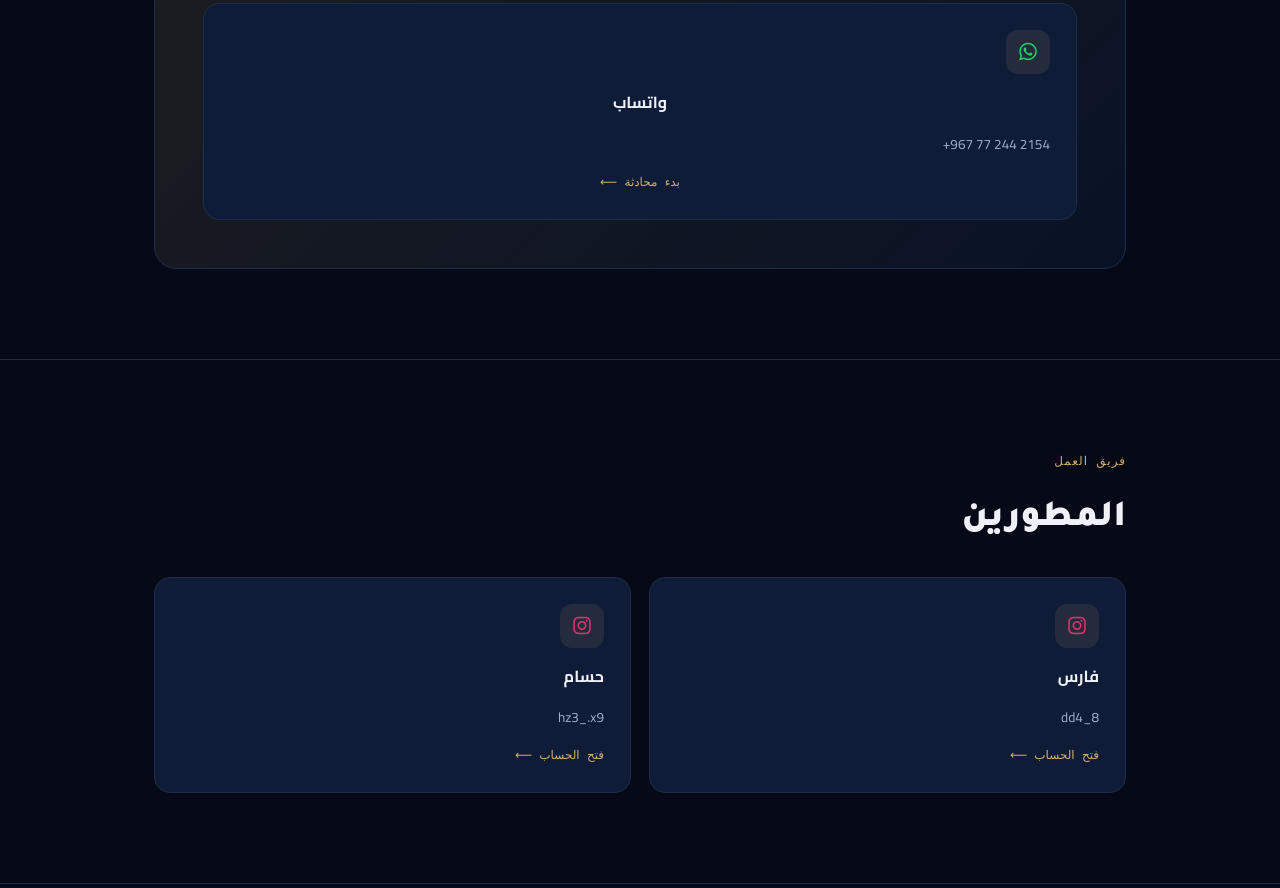
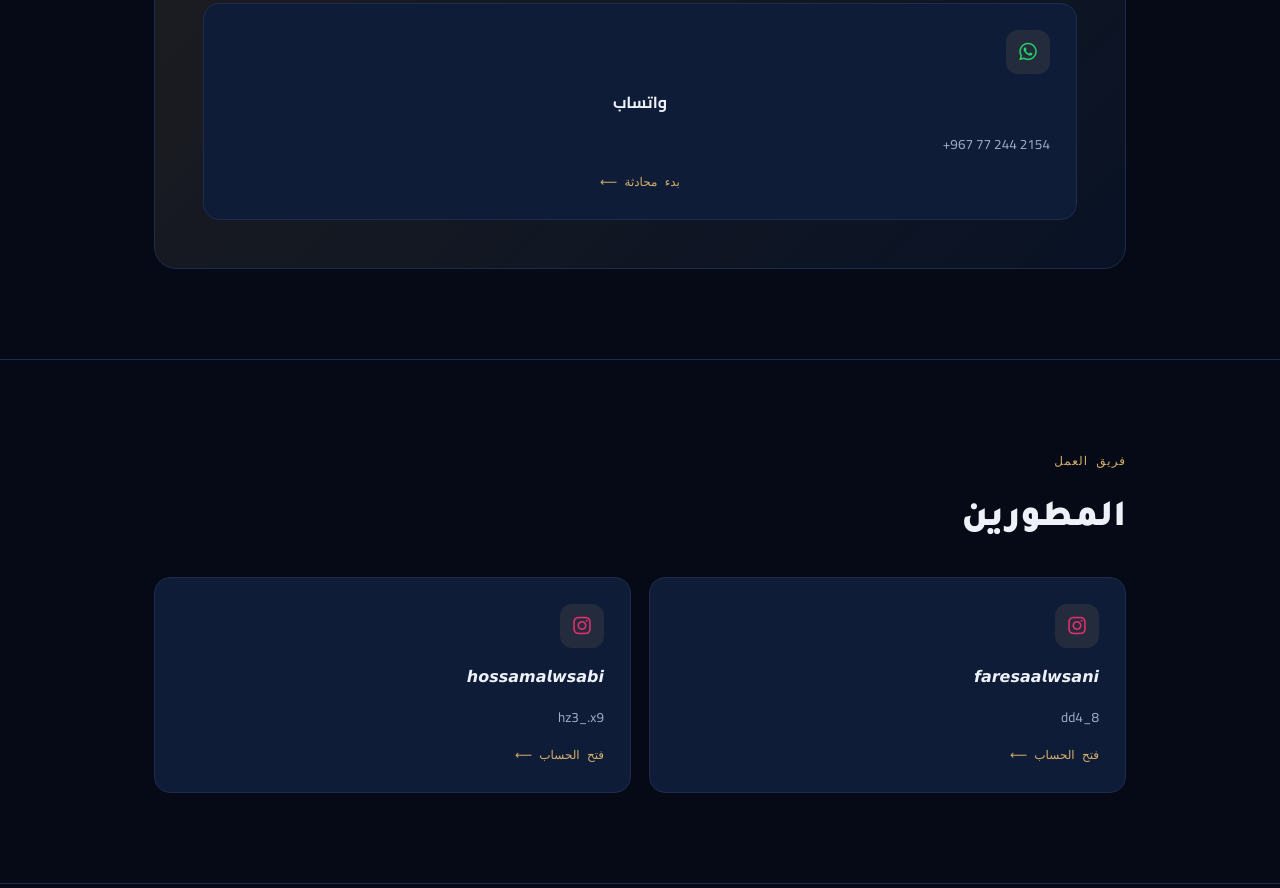
Before and after one commit to faresalwsabe752-cell/Hello, a plain HTML site: page index.html in a window 1280 px wide. Shown: the part 6149-7037 px from the top of the page. Drawn offline with Linux system fonts and the light colour scheme.

Commit message:
Update index.html

```diff
--- a/index.html
+++ b/index.html
@@ -1130,7 +1130,7 @@
       <h2>مشروع نفخر به</h2>
       <div class="project-card">
         <div class="info">
-          <div class="badge mono">قريباً · Coming Soon</div>
+          <div class="badge mono">MVP · Coming Soon</div>
           <h3>NEXORA IT</h3>
           <p>منصة أكاديمية ذكية طوّرتها الحسام تكنلوجي لتجمع الطالب والدكتور والمندوب في نظام رقمي واحد — محاضرات،
             تكليفات، حضور، وإشعارات فورية، في تجربة واحدة مرتبة وعصرية.</p>
@@ -1166,13 +1166,13 @@
       <div class="contact-grid">
         <a class="contact-card instagram" href="https://instagram.com/dd4_8" target="_blank" rel="noopener">
           <div class="ic-wrap"><i class="fa-brands fa-instagram"></i></div>
-          <h4>فارس</h4>
+          <h4>𝙛𝙖𝙧𝙚𝙨𝙖𝙖𝙡𝙬𝙨𝙖𝙣𝙞</h4>
           <span class="sub">dd4_8</span>
           <span class="go mono">فتح الحساب ⟵</span>
         </a>
         <a class="contact-card instagram" href="https://instagram.com/hz3_.x9" target="_blank" rel="noopener">
           <div class="ic-wrap"><i class="fa-brands fa-instagram"></i></div>
-          <h4>حسام</h4>
+          <h4>𝙝𝙤𝙨𝙨𝙖𝙢𝙖𝙡𝙬𝙨𝙖𝙗𝙞</h4>
           <span class="sub">hz3_.x9</span>
           <span class="go mono">فتح الحساب ⟵</span>
         </a>
```
